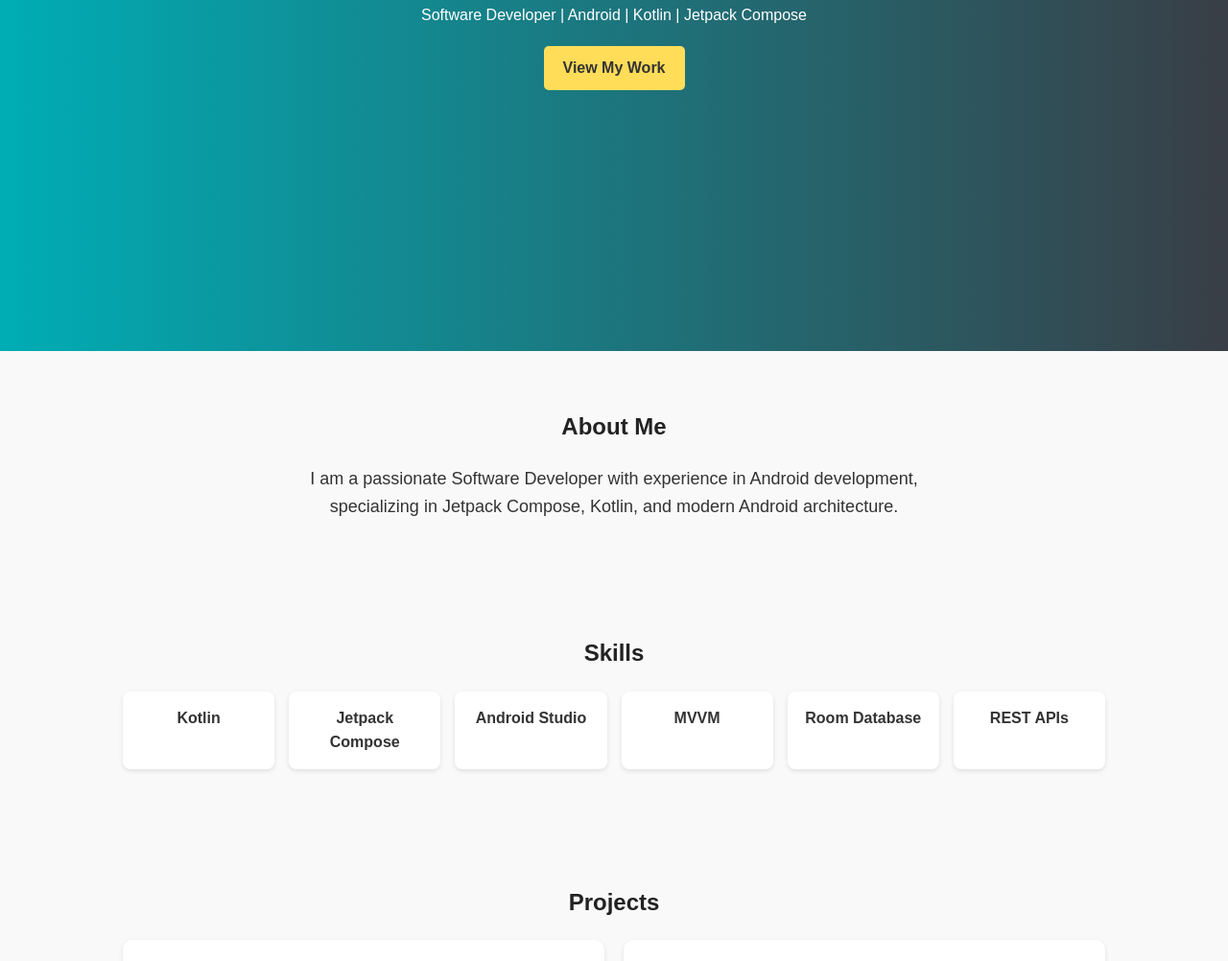
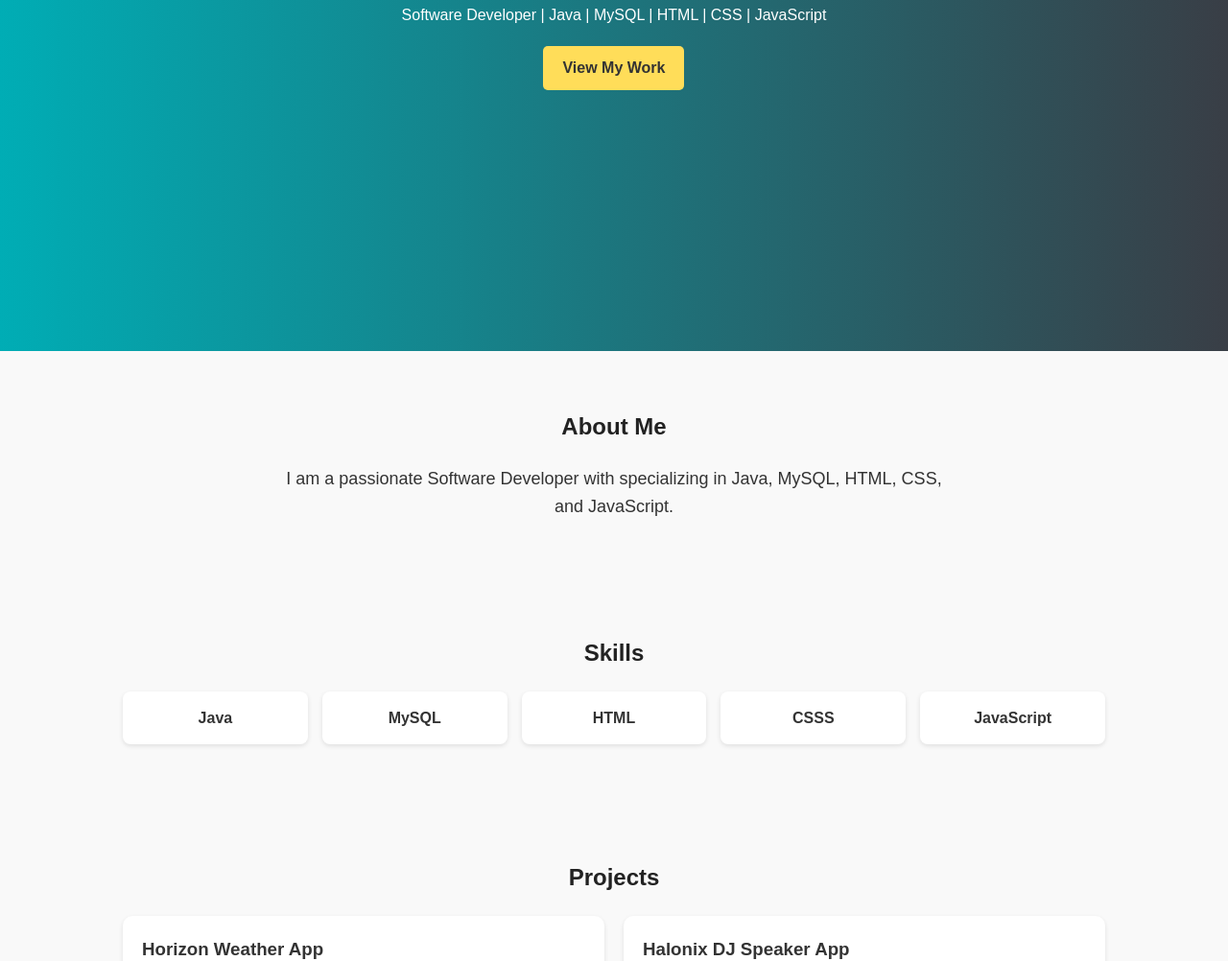
Before and after one commit to Kanak0510/Portfolio, a plain HTML site: page index.html in a window 1280 px wide. Shown: the part 422-1424 px from the top of the page at 96% size. Drawn offline with Linux system fonts and the light colour scheme.

Commit message:
Update index.html

```diff
--- a/index.html
+++ b/index.html
@@ -24,7 +24,7 @@
   <section class="hero">
     <div class="hero-content">
       <h2>Hello, I'm <span>Kanak Negi</span></h2>
-      <p>Software Developer | Android | Kotlin | Jetpack Compose</p>
+      <p>Software Developer | Java | MySQL | HTML | CSS | JavaScript</p>
       <a href="#projects" class="btn">View My Work</a>
     </div>
   </section>
@@ -33,8 +33,7 @@
   <section id="about" class="about">
     <h2>About Me</h2>
     <p>
-      I am a passionate Software Developer with experience in Android development,
-      specializing in Jetpack Compose, Kotlin, and modern Android architecture.
+      I am a passionate Software Developer with specializing in Java, MySQL, HTML, CSS, and JavaScript.
     </p>
   </section>
 
@@ -42,12 +41,11 @@
   <section id="skills" class="skills">
     <h2>Skills</h2>
     <div class="skills-grid">
-      <div class="skill-card">Kotlin</div>
-      <div class="skill-card">Jetpack Compose</div>
-      <div class="skill-card">Android Studio</div>
-      <div class="skill-card">MVVM</div>
-      <div class="skill-card">Room Database</div>
-      <div class="skill-card">REST APIs</div>
+      <div class="skill-card">Java</div>
+      <div class="skill-card">MySQL</div>
+      <div class="skill-card">HTML</div>
+      <div class="skill-card">CSSS</div>
+      <div class="skill-card">JavaScript</div>
     </div>
   </section>
 
```
